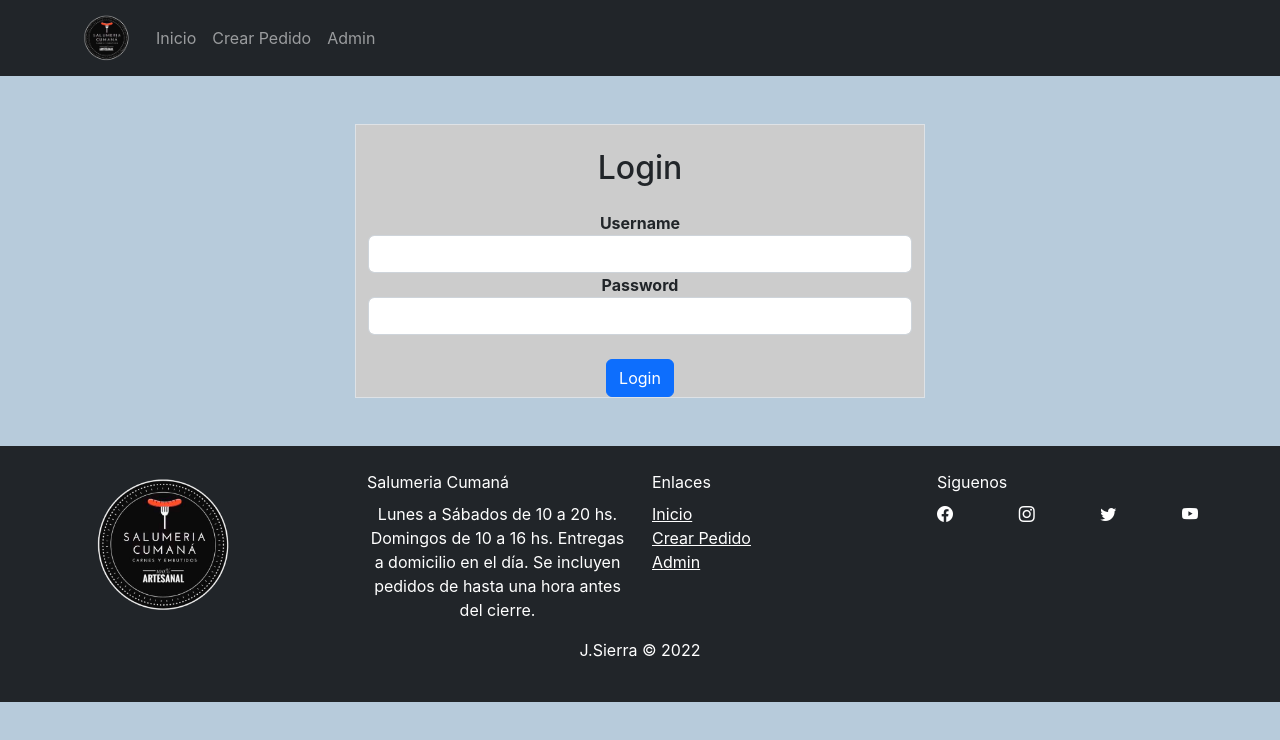
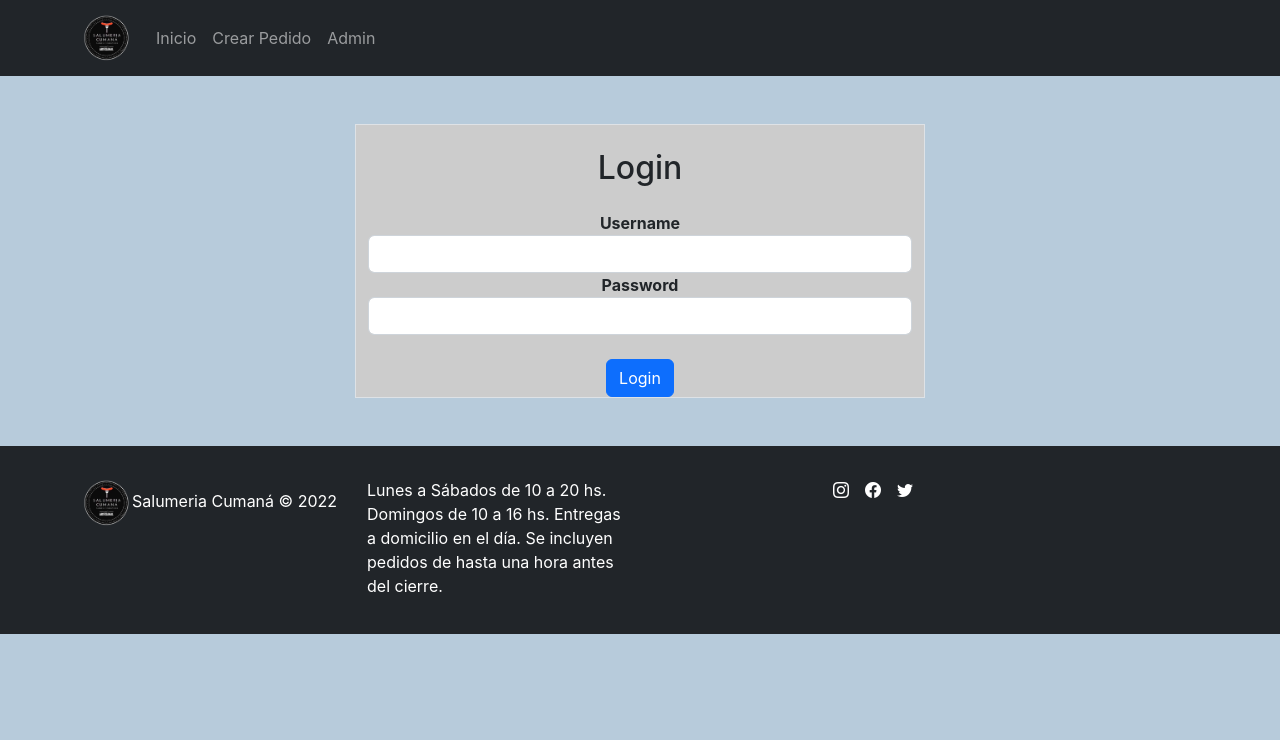
Before and after one commit to juansierra02/app-salumeria-front, a React (Create React App) app: page /login in a window 1280 px wide. Shown: the top 740 px of the page. Built offline with nearby package versions, Linux system fonts and the light colour scheme.

Commit message:
commit footer3

```diff
--- a/src/App.js
+++ b/src/App.js
@@ -9,7 +9,7 @@ import Login from "./components/Login/Login";
 import RutasPublicas from "./components/Rutas/RutasPublicas";
 import RutasPrivadas from "./components/Rutas/RutasPrivadas";
 import Logout from "./components/Rutas/Logout";
-import Footer from "./components/Footer/Footer2";
+import Footer from "./components/Footer/Footer";
 import "./App.css";
 
 function App() {
--- a/src/components/Footer/Footer.jsx
+++ b/src/components/Footer/Footer.jsx
@@ -5,7 +5,7 @@ function Footer() {
     return (
         <Container
             fluid
-            className='footer-component bg-var-footer glass-effect pt-1 pb-2 '>
+            className='footer-component bg-var-footer glass-effect pt-1 pb-2 bg-dark'>
             <Container>
                 <Row className='py-1 my-4'>
                     <Col
```
